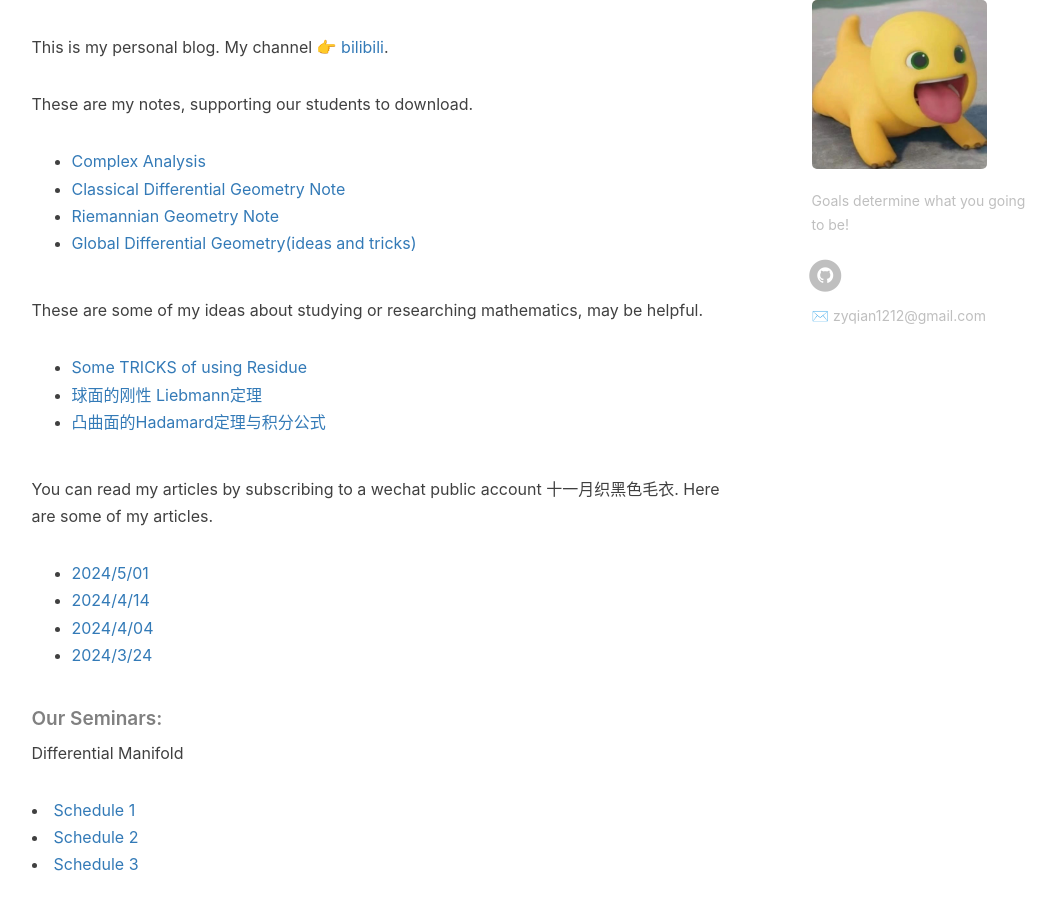
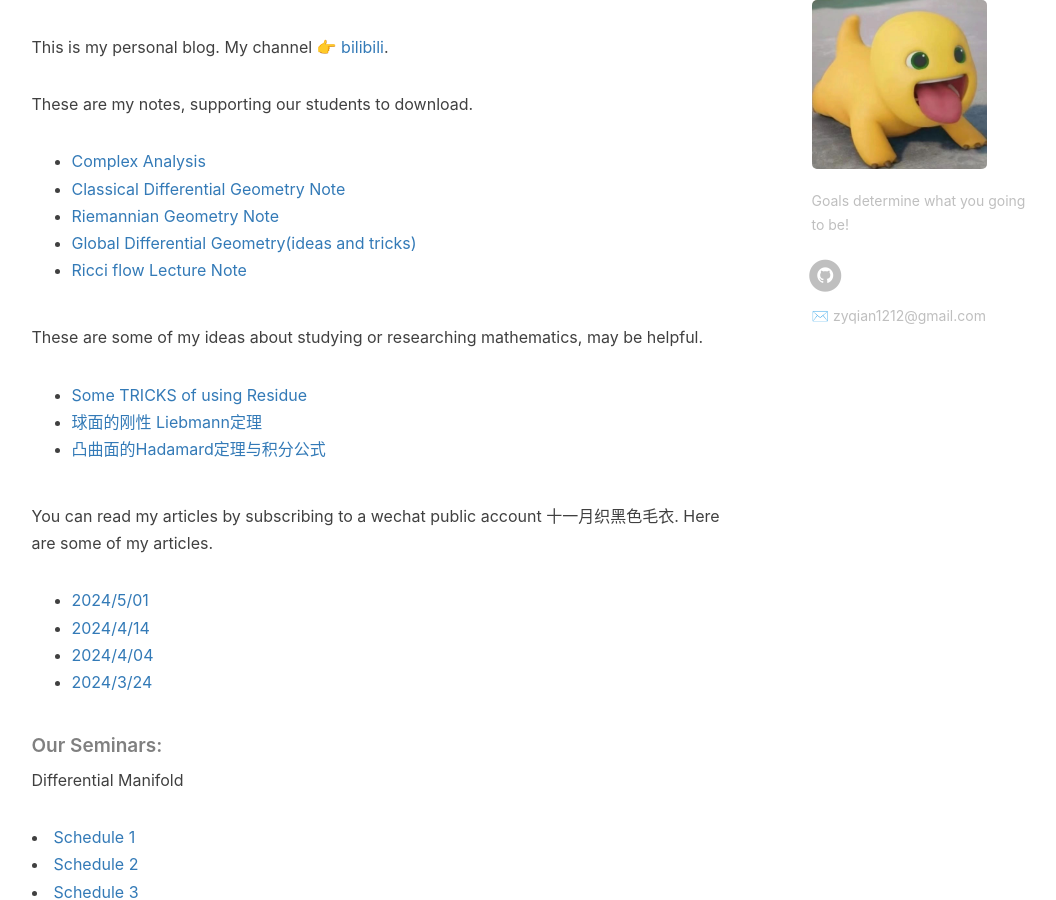
Before and after one commit to zhenye-math/zhenye-math.github.io, a Jekyll site: the page built from about.html, in a window 1280 px wide and 900 px high, scrolled down 584 px. Shown: the whole window, without its empty margins (136-1192 px from the left). Built offline with Jekyll 4.4.1, drawn with Linux system fonts in a browser that asks for light colours; nearby versions of some CDN libraries; comment, search, counter and statistics services are not loaded.

Commit message:
Update about.html

```diff
--- a/about.html
+++ b/about.html
@@ -29,7 +29,7 @@ header-img: "img/header.jpg"
     <li><a href="https://zhenye-math.github.io/Classical_Differential_Geometry_Note.pdf">Classical Differential Geometry Note</a></li>
     <li><a href="https://zhenye-math.github.io/Riemannian_Geometry_Note.pdf">Riemannian Geometry Note</a></li>
     <li><a href="https://zhenye-math.github.io/Global_Differential_Geometry__ideas_and_tricks_.pdf">Global Differential Geometry(ideas and tricks)</a></li>
-
+    <li><a href="https://zhenye-math.github.io/Ricci_flow_Lecture_Note.pdf">Ricci flow Lecture Note</a></li>
     </ul>
     <p>These are some of my ideas about studying or researching mathematics, may be helpful.</p>
 
```
